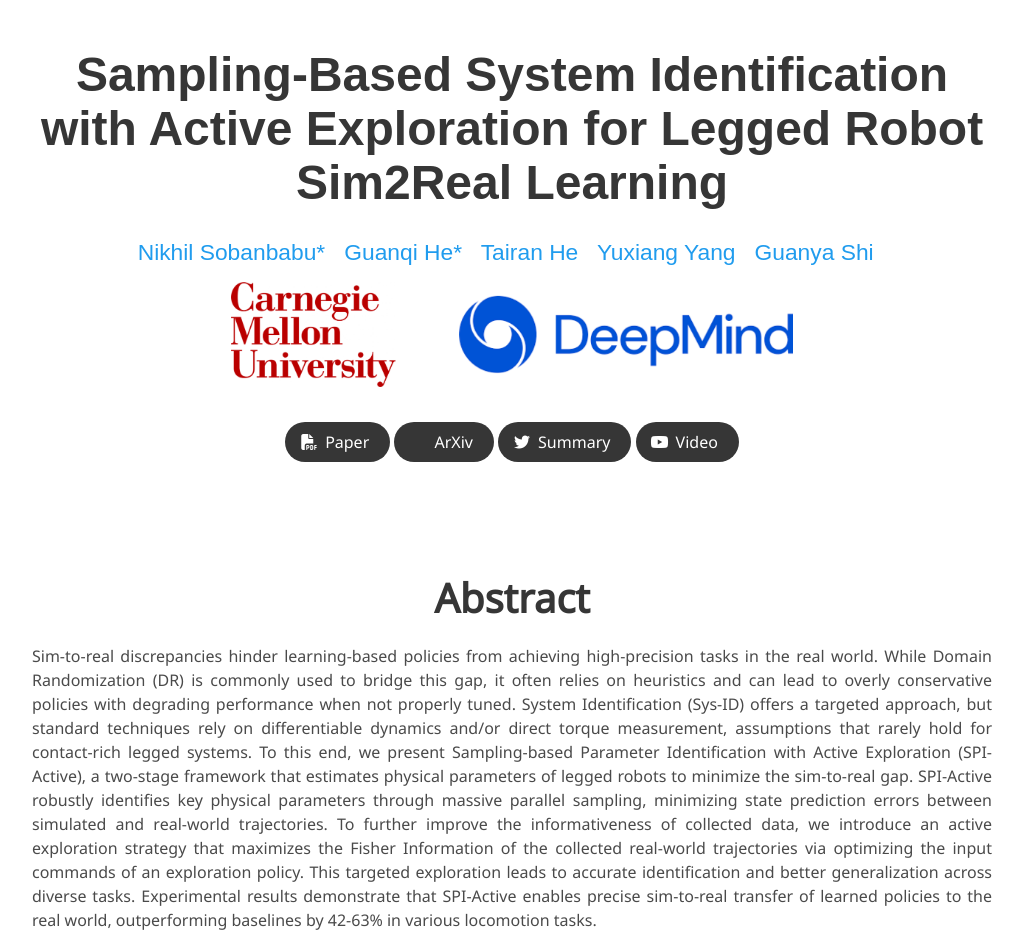
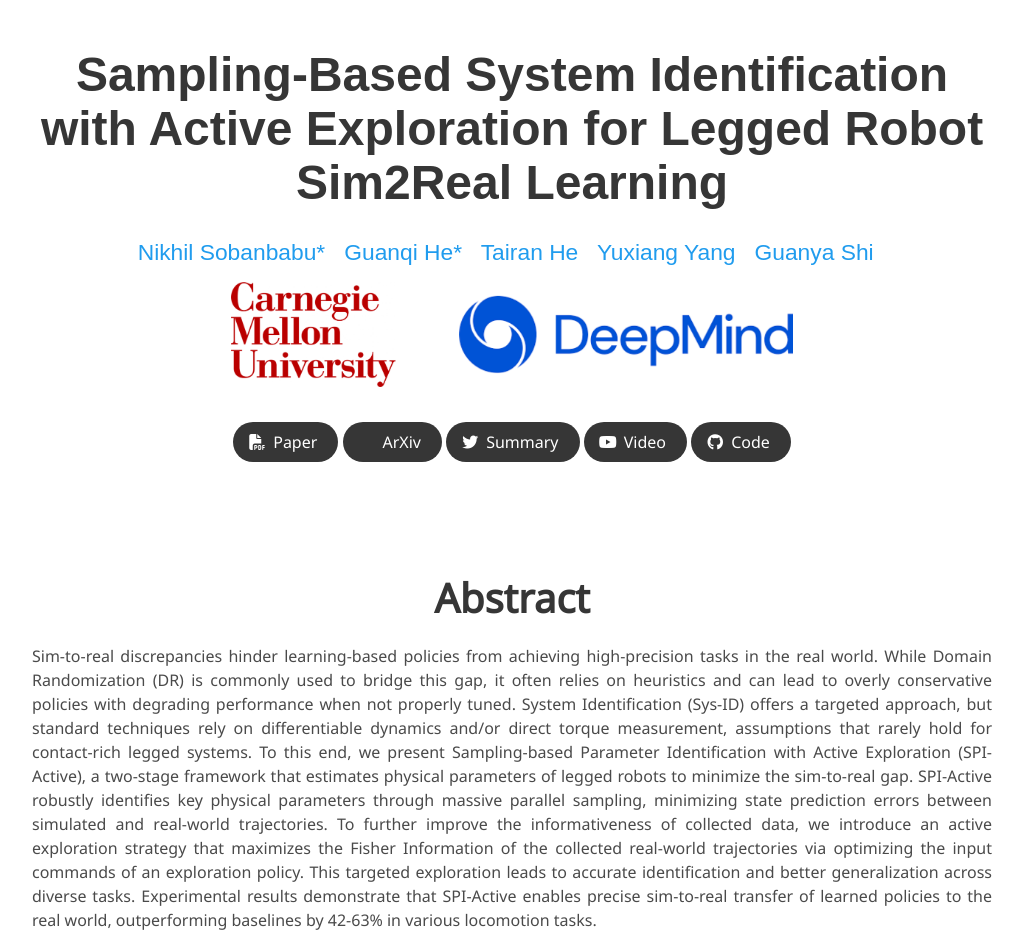
Before and after one commit to LeCAR-Lab/spi-active_, a plain HTML site: page index.html in a window 1280 px wide. Shown: the top 947 px of the page, without its empty margins (128-1151 px from the left). Drawn offline with nearby package versions, Linux system fonts and the light colour scheme; some icons are missing; a web font is replaced by a local one.

Commit message:
added code block

```diff
--- a/index.html
+++ b/index.html
@@ -99,6 +99,16 @@
                         <i class="fab fa-youtube"></i>
                     </span>
                     <span>Video</span>
+                  </a>
+                </span>
+                <!-- Code Link. -->
+                <span class="link-block">
+                  <a href="https://github.com/LeCAR-Lab/SPI-Active"
+                    class="external-link button is-normal is-rounded is-dark">
+                    <span class="icon">
+                      <i class="fab fa-github"></i>
+                    </span>
+                    <span>Code</span>
                   </a>
                 </span>
               </div>
```
